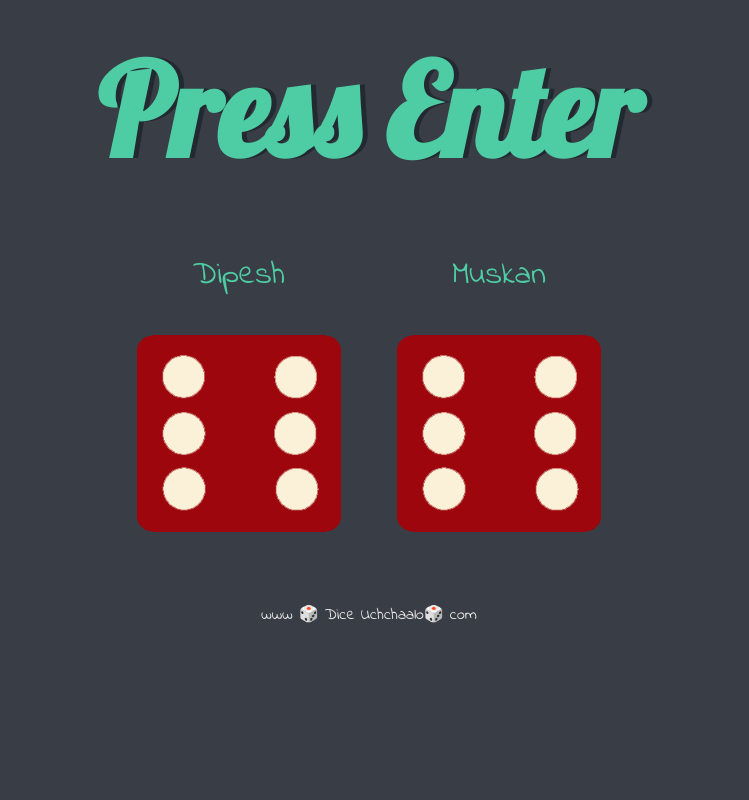
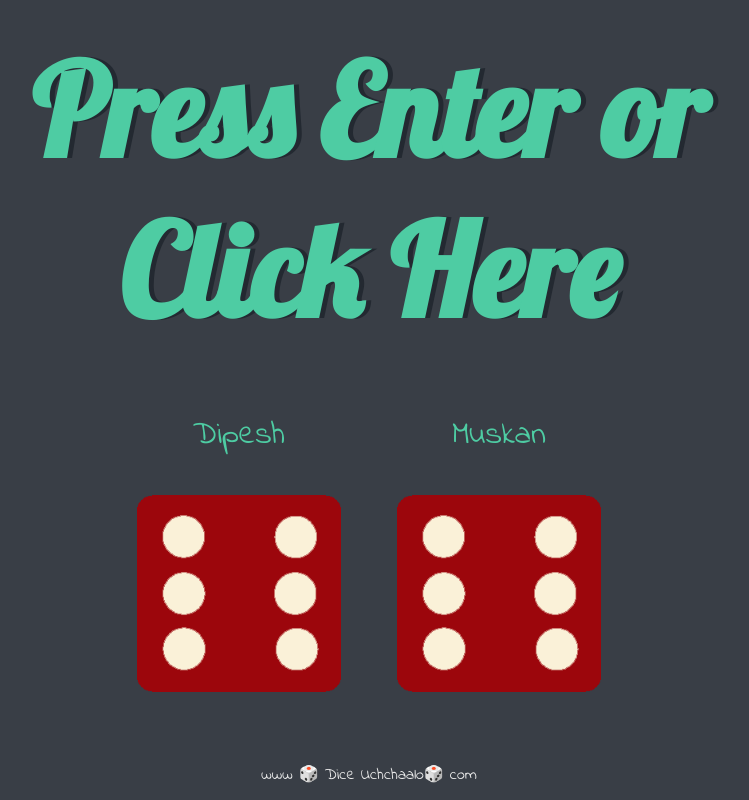
Before and after one commit to Dipesh1322/Dice-Game, a plain HTML site: page index.html in a window 1280 px wide. Shown: the whole page, without its empty margins (271-1020 px from the left). Drawn offline with Linux system fonts and the light colour scheme.

Commit message:
Update index.html

```diff
--- a/index.html
+++ b/index.html
@@ -10,7 +10,7 @@
   <body>
 
     <div class="container">
-      <h1>Press Enter</h1>
+      <h1>Press Enter or Click Here</h1>
 
       <div class="dice">
         <p>Dipesh</p>
```
